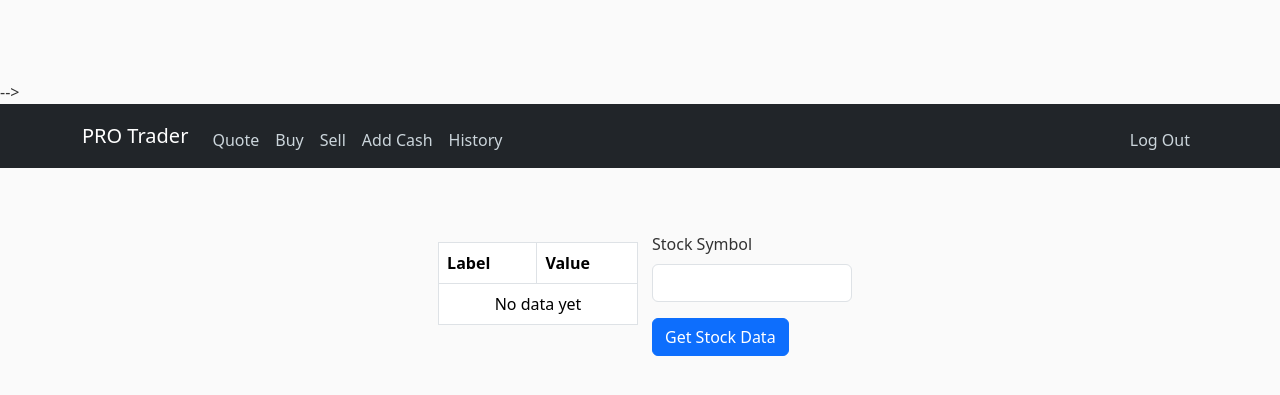
After one commit to MarcusWun/final, a Flask app: page /quote in a window 1280 px wide. The commit adds this page. Shown: the top 395 px of the page. Run offline with Flask 3, Linux system fonts and the light colour scheme; a user stored in the database is signed in; some libraries are stand-ins or nearby versions.

Commit message:
Added quote.html which pulls stock market data

```diff
--- a/app.py
+++ b/app.py
@@ -103,6 +103,12 @@ def index():
     return render_template("index.html", title='Portfolio')
 
 
+@app.route("/quote")
+@login_required
+def quote():
+    return render_template("quote.html")
+
+
 # register route
 @app.route("/register", methods=['GET', 'POST'])
 def register():
@@ -151,7 +157,7 @@ def about():
     return render_template('about.html', title='About')
 
 
-# This routine is called from the home page, updates martket information and returns dictionary stocks
+# This routine is called from the index page, updates martket information and returns dictionary stocks
 @app.route("/api/stock")
 def get_stock():
 
@@ -177,5 +183,37 @@ def get_stock():
     return jsonify(stocks)
 
 
+@app.route("/get_stock_data", methods=["POST"])
+def get_stock_data():
+    data = request.get_json()
+    symbol = data.get("symbol")
+    if not symbol:
+        return jsonify({"error": "Missing symbol"}), 400
+
+    try:
+        stock = yf.Ticker(symbol)
+        info = stock.info
+
+        # You can customize these fields as you wish
+        stock_data = {
+            "Symbol": symbol.upper(),
+            "Current Price": info.get("currentPrice"),
+            "Previous Close": info.get("previousClose"),
+            "Open": info.get("open"),
+            "Volume": info.get("volume"),
+            "Average Volume": info.get("averageVolume"),
+            "Market Cap": info.get("marketCap"),
+            "PE Ratio": info.get("trailingPE"),
+            "1Y Target Estimate": info.get("targetMeanPrice"),
+            "52 Week High": info.get("fiftyTwoWeekHigh"),
+        }
+
+        return jsonify(stock_data)
+    except Exception as e:
+        return jsonify({"error": str(e)}), 500
+
+
+
+
 if __name__ == "__main__":
     app.run(debug=True)
--- /dev/null
+++ b/static/quote.js
@@ -0,0 +1,33 @@
+
+document.getElementById("stock-form").addEventListener("submit", function (e) {
+    e.preventDefault();
+
+    const symbol = document.getElementById("symbol").value;
+    const tableBody = document.getElementById("stock-data");
+    tableBody.innerHTML = "<tr><td colspan='2'>Loading...</td></tr>";
+
+    fetch("/get_stock_data", {
+      method: "POST",
+      headers: {
+        "Content-Type": "application/json"
+      },
+      body: JSON.stringify({ symbol })
+    })
+      .then(response => response.json())
+      .then(data => {
+        if (data.error) {
+          tableBody.innerHTML = `<tr><td colspan='2'>Error: ${data.error}</td></tr>`;
+          return;
+        }
+
+        let rows = "";
+        for (const [key, value] of Object.entries(data)) {
+          rows += `<tr><td>${key}</td><td>${value !== null ? value : "N/A"}</td></tr>`;
+        }
+        tableBody.innerHTML = rows;
+      })
+      .catch(error => {
+        tableBody.innerHTML = `<tr><td colspan='2'>Error fetching data</td></tr>`;
+        console.error("Error:", error);
+      });
+  });
--- a/static/styles.css
+++ b/static/styles.css
@@ -10,21 +10,42 @@ body {
     margin-top: 5rem;
   }
 
-  h1, h2, h3, h4, h5, h6 {
+h1, h2, h3, h4, h5, h6 {
     color: #444444;
   }
 
-  .site-header .navbar-nav .nav-link.active {
+.site-header .navbar-nav .nav-link {
+    color: #cbd5db;
+  }
+
+.site-header .navbar-nav .nav-link:hover {
+    color: #ffffff;
+  }
+
+
+.site-header .navbar-nav .nav-link.active {
     font-weight: 500;
   }
 
-  .content-section {
+.content-section {
     background: #ffffff;
     padding: 10px 20px;
     border: 1px solid #dddddd;
     border-radius: 3px;
     margin-bottom: 20px;
   }
+
+table {
+
+    margin: 10px;
+}
+
+.container{
+    display: flex;
+    flex-wrap: wrap;
+    justify-content: center;
+ }
+
 
 h1 {
     padding: 15px;
@@ -37,14 +58,3 @@ h2 {
 h3 {
     padding: 15px;
 }
-
-table {
-
-    margin: 100px;
-}
-
-.container{
-    display: flex;
-    flex-wrap: wrap;
-    justify-content: center;
- }
--- a/templates/about.html
+++ b/templates/about.html
@@ -1,5 +1,7 @@
 {% extends "layout.html" %}
 
 {% block main %}
+<div class="container text-center py-5">
     <h1>About Page</h1>
+</div>
 {% endblock main %}
--- a/templates/layout.html
+++ b/templates/layout.html
@@ -8,8 +8,10 @@
         <meta name="viewport" content="initial-scale=1, width=device-width">
 
         <!-- http://getbootstrap.com/docs/5.3/ -->
-        <link href="https://cdn.jsdelivr.net/npm/bootstrap@5.3.3/dist/css/bootstrap.min.css" rel="stylesheet" integrity="sha384-QWTKZyjpPEjISv5WaRU9OFeRpok6YctnYmDr5pNlyT2bRjXh0JMhjY6hW+ALEwIH" crossorigin="anonymous">
+        <link href="https://cdn.jsdelivr.net/npm/bootstrap@5.3.3/dist/css/bootstrap.min.css" rel="stylesheet" integrity="sha384-QWTKZyjpPEjISv5WaRU9OFeRpok6YctnYmDr5pNlyT2bRjXh0JMhjY6hW+ALEwIH" crossorigin="anonymous"> -->
         <script src="https://cdn.jsdelivr.net/npm/bootstrap@5.3.3/dist/js/bootstrap.bundle.min.js" integrity="sha384-YvpcrYf0tY3lHB60NNkmXc5s9fDVZLESaAA55NDzOxhy9GkcIdslK1eN7N6jIeHz" crossorigin="anonymous"></script>
+
+        <!-- <link rel="stylesheet" href="https://maxcdn.bootstrapcdn.com/bootstrap/4.0.0/css/bootstrap.min.css" integrity="sha384-Gn5384xqQ1aoWXA+058RXPxPg6fy4IWvTNh0E263XmFcJlSAwiGgFAW/dAiS6JXm" crossorigin="anonymous"> -->
 
         <link type = "text/css" href="{{ url_for('static', filename = 'styles.css') }}" rel="stylesheet">
 
@@ -35,7 +37,7 @@
                     <div class="collapse navbar-collapse" id="navbar">
                         {% if session["user_id"] %}
                             <ul class="navbar-nav me-auto mt-2">
-                                <li class="nav-item"><a class="nav-link" href="/">Quote</a></li>
+                                <li class="nav-item"><a class="nav-link" href="/quote">Quote</a></li>
                                 <li class="nav-item"><a class="nav-link" href="/">Buy</a></li>
                                 <li class="nav-item"><a class="nav-link" href="/">Sell</a></li>
                                 <li class="nav-item"><a class="nav-link" href="/">Add Cash</a></li>
@@ -73,9 +75,9 @@
                   {% endwith %}
                 </div>
 
-                <div class="container text-center py=5">
+                <!-- <div class="container text-center py=5"> -->
                     {% block main %}{% endblock%}
-                </div>
+                <!-- </div> -->
             </div>
         </main>
 
--- a/templates/login.html
+++ b/templates/login.html
@@ -1,7 +1,7 @@
 {% extends "layout.html" %}
 
 {% block main %}
-
+<div class="container-fluid">
     <div class="content-section">
         <form method="POST" action="">
             {{ form.hidden_tag() }}
@@ -47,9 +47,11 @@
             </div>
         </form>
     </div>
+
     <div class="border-top pt-3">
         <small class="text-muted">
             Need An Account? <a class="ml-2" href="{{ url_for('register') }}">Sign Up Now</a>
         </small>
     </div>
+</div>
 {% endblock main %}
--- /dev/null
+++ b/templates/quote.html
@@ -0,0 +1,36 @@
+{% extends "layout.html" %}
+
+{% block main %}
+<div class="container mt-5">
+  <div class="row">
+    <!-- Column 1: Stock Info Table -->
+    <div class="col-md-6">
+      <table class="table table-bordered" id="stock-table">
+        <thead>
+          <tr>
+            <th>Label</th>
+            <th>Value</th>
+          </tr>
+        </thead>
+        <tbody id="stock-data">
+          <!-- Data will be populated here via JS -->
+          <tr><td colspan="2" class="text-center">No data yet</td></tr>
+        </tbody>
+      </table>
+    </div>
+
+    <!-- Column 2: Form -->
+    <div class="col-md-6">
+      <form id="stock-form">
+        <div class="mb-3">
+          <label for="symbol" class="form-label">Stock Symbol</label>
+          <input type="text" class="form-control" id="symbol" required>
+        </div>
+        <button type="submit" class="btn btn-primary">Get Stock Data</button>
+      </form>
+    </div>
+  </div>
+</div>
+
+<script src="/static/quote.js"></script>
+{% endblock %}
```
Also changed, not shown: static/portfolio.js (added, +27 -0 lines), static/script.js (deleted, +0 -20 lines), templates/index.html (+3 -32 lines), templates/register.html (+5 -5 lines).
